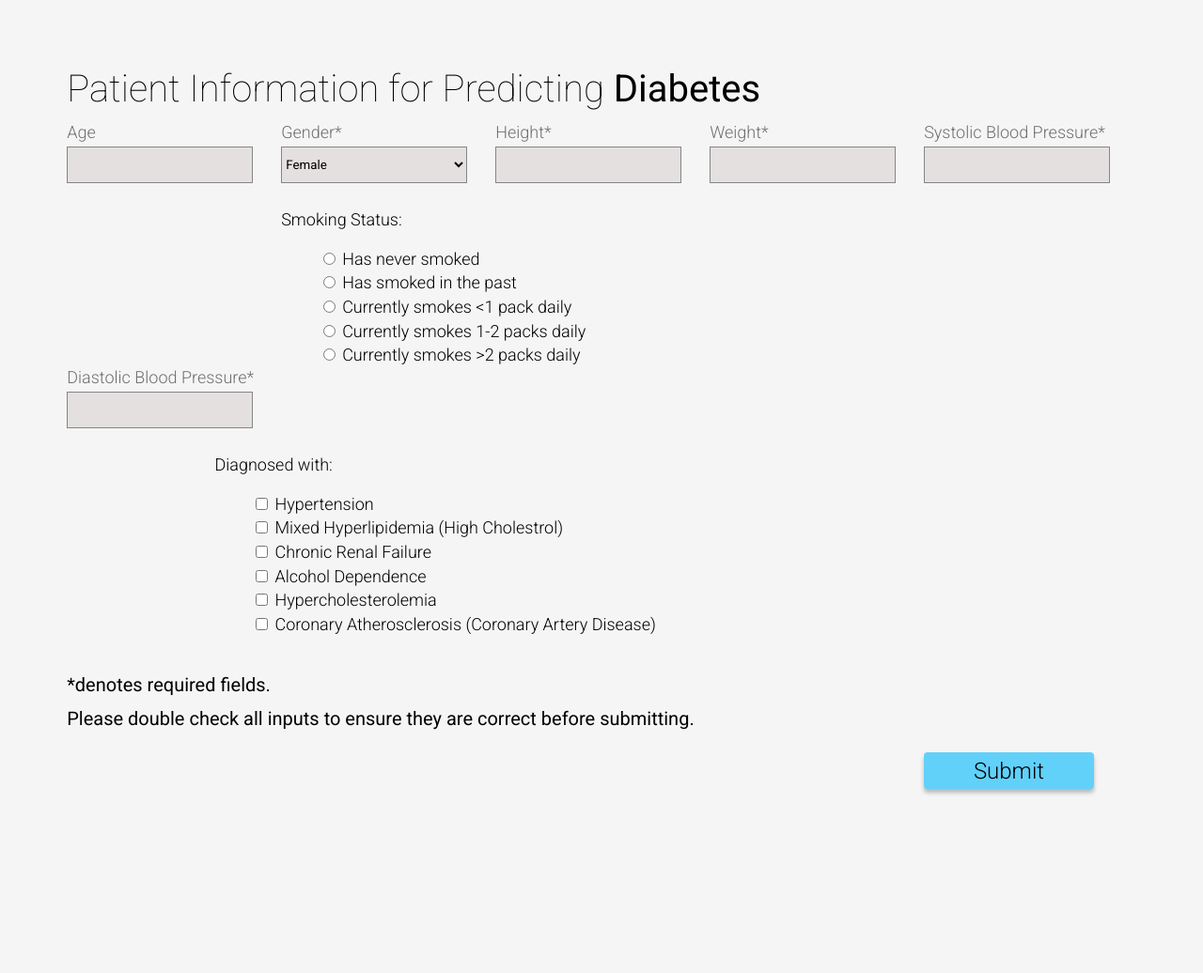
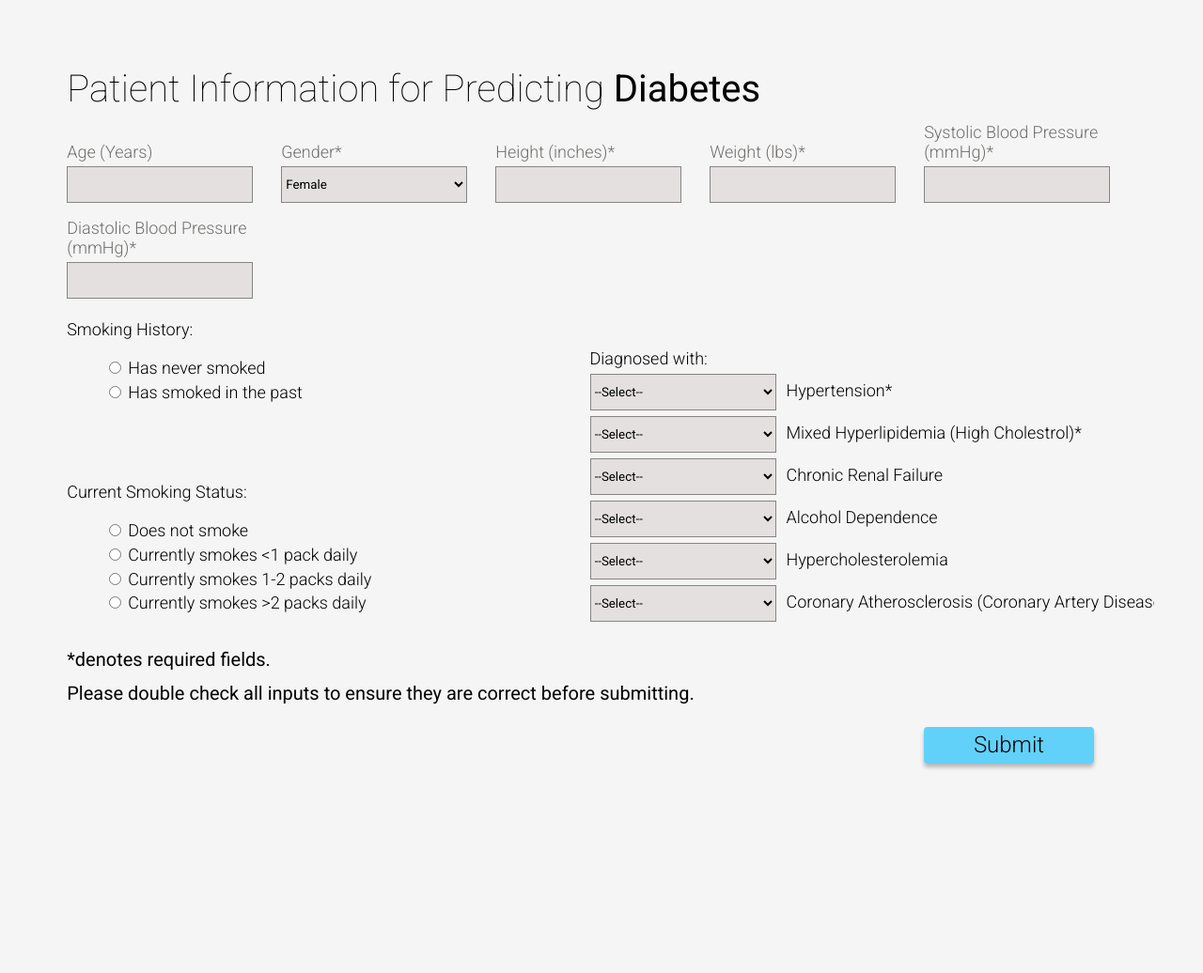
Before and after one commit to ethanliaw16/HealthPredict, a Flask app: template flask_apps/app/templates/input_diabetes.html in a window 1280 px wide. Shown: the whole page at 94% size. Run offline with Flask 2, Linux system fonts and the light colour scheme; the template is opened without the code that fills it: values that come from a table or form of the project are taken from there, others are empty.

Commit message:
changed diabetes input page and form

```diff
--- a/flask_apps/app/forms.py
+++ b/flask_apps/app/forms.py
@@ -1,6 +1,7 @@
 from flask_wtf import FlaskForm
 from wtforms import StringField, SubmitField, DecimalField, RadioField, IntegerField, SelectField, widgets, SelectMultipleField
 from wtforms.validators import DataRequired
+from wtforms.widgets import Input
 
 class MultiCheckboxField(SelectMultipleField):
     widget = widgets.ListWidget(prefix_label=False)
@@ -8,13 +9,26 @@ class MultiCheckboxField(SelectMultipleField):
 
 class DiabetesInputsForm (FlaskForm):
     age = IntegerField('Age')
-    gender = SelectField('Gender', choices=[('Female', 'Female'), ('Male', 'Male')], validators=[DataRequired()])
+    # what value to put: 1 or 'Female'?
+    gender = SelectField('Gender', choices=[(1, 'Female'), (2, 'Male')], validators=[DataRequired()])
     height = DecimalField('Height', places=2, validators=[DataRequired()])
     weight = DecimalField('Weight', places=2, validators=[DataRequired()])
     sys_bp = IntegerField('Systolic Blood Pressure', validators=[DataRequired()])
     dias_bp = IntegerField('Diastolic Blood Pressure', validators=[DataRequired()])
 
-    smoking_status = RadioField('Smoking Status', choices=[('Has never smoked', 'Has never smoked'), ('Has smoked in the past', 'Has smoked in the past'), ('Currently smokes <1 pack daily','Currently smokes <1 pack daily'), ('Currently smokes 1-2 packs daily', 'Currently smokes 1-2 packs daily'), ('Currently smokes >2 packs daily', 'Currently smokes >2 packs daily')])
-    diagnoses = MultiCheckboxField('Diagnosed with:', choices=[('Hypertension', 'Hypertension'), ('Mixed Hyperlipidemia (High Cholestrol)','Mixed Hyperlipidemia (High Cholestrol)'), ('Chronic Renal Failure', 'Chronic Renal Failure'), ('Alcohol Dependence', 'Alcohol Dependence'), ('Hypercholesterolemia', 'Hypercholesterolemia'), ('Coronary Atherosclerosis (Coronary Artery Disease)', 'Coronary Atherosclerosis (Coronary Artery Disease)')])
+    # 1 or 'has never smoked'?
+    smoking_history = RadioField('Smoking History', choices=[('Has never smoked', 'Has never smoked'), ('Has smoked in the past', 'Has smoked in the past')])
+    smoking_status = RadioField('Smoking Status', choices=[('Does not smoke', 'Does not smoke'), ('Currently smokes <1 pack daily', 'Currently smokes <1 pack daily'), ('Currently smokes 1-2 packs daily', 'Currently smokes 1-2 packs daily'), ('Currently smokes >2 packs daily', 'Currently smokes >2 packs daily')])
+
+    # what for ignore? 2?
+    # hypertension = RadioField('Hypertension', choices=[('2', '--Select--'),('1', 'Yes'), ('0', 'No')], validators=[DataRequired()])
+    hypertension = SelectField('Hypertension', choices=[('2', '--Select--'),('1', 'Yes'), ('0', 'No')], validators=[DataRequired()])
+    high_chol = SelectField('High Cholestrol', choices=[('2', '--Select--'),('1', 'Yes'), ('0', 'No')], validators=[DataRequired()])
+    renal_failure = SelectField('Chronic Renal Failure', choices=[('2', '--Select--'),('1', 'Yes'), ('0', 'No')])
+    alc_dependence = SelectField('Alcohol Dependence', choices=[('2', '--Select--'),('1', 'Yes'), ('0', 'No')])
+    hyperchol = SelectField('Hypercholesterolemia', choices=[('2', '--Select--'),('1', 'Yes'), ('0', 'No')])
+    coronary_artery = SelectField('Coronary Artery Disease', choices=[('2', '--Select--'),('1', 'Yes'), ('0', 'No')])
+
+    # diagnoses = MultiCheckboxField('Diagnosed with:', choices=[('Hypertension', 'Hypertension'), ('Mixed Hyperlipidemia (High Cholestrol)','Mixed Hyperlipidemia (High Cholestrol)'), ('Chronic Renal Failure', 'Chronic Renal Failure'), ('Alcohol Dependence', 'Alcohol Dependence'), ('Hypercholesterolemia', 'Hypercholesterolemia'), ('Coronary Atherosclerosis (Coronary Artery Disease)', 'Coronary Atherosclerosis (Coronary Artery Disease)')])
 
     submit = SubmitField('Submit')
--- a/flask_apps/app/static/input_diabetes.css
+++ b/flask_apps/app/static/input_diabetes.css
@@ -47,19 +47,52 @@ form {
     margin-top: 1%;
   }
 
-  .smoking_status-div, .diagnoses_div {
+  .smoking-div, .diagnoses-div {
     display: inline-block;
-    margin-top: 2%;
   }
 
-  .diagnoses_div {
-    margin-left: 13.1%;
+  .smoking-div {
+    width: 45%;
+  }
+
+  .smoking_status-div, .smoking_history-div {
+    /* display: block; */
+    margin-left: 0px;
+  }
+
+  .smoking_history-div {
+    margin-top: 4%;
+  }
+
+  .personal-div {
+    width: 100%;
+  }
+
+  .diagnoses-div {
+    width: 50%;
+    margin-left: 1%;
+    margin-top: 0;
+    margin-bottom: 2%;
   }
 
 label {
   font-weight: 300;
   font-size: 18px;
+}
 
+.diagnoses {
+  font-weight: 300;
+  font-size: 18px;
+}
+
+.hypertension, .high_chol, .renal_failure, .alc_dependence, .hyperchol, .coronary_artery {
+  display: inline;
+  margin-left: 1%;
+}
+
+.hypertension-div, .high_chol-div, .renal_failure-div, .alc_dependence-div, .hyperchol-div, .coronary_artery-div {
+  margin-top: 1%;
+  width: 700px;
 }
 
 .error {
@@ -99,7 +132,7 @@ input[type="text"] {
 
 .input-boxes-large {
   width: 500px;
-  height: 180px;
+  height: 120px;
 
 }
 
--- a/flask_apps/app/templates/input_diabetes.html
+++ b/flask_apps/app/templates/input_diabetes.html
@@ -7,9 +7,10 @@
     <form class="form" #f="ngForm" action='' method='POST'>
       {{ form.hidden_tag() }}
 
+      <div class="personal-div">
       <div class="age-div">
       <div class="age">
-          <label for="age">Age</label>
+          <label for="age">Age (Years)</label>
         </div>
         {% if form.age.errors %}
         {{ form.age(class="input-boxes") }}
@@ -37,7 +38,7 @@
 
       <div class="height-div">
       <div class="height">
-        <label for="height">Height*</label>
+        <label for="height">Height (inches)*</label>
       </div>
       {% if form.height.errors %}
       {{ form.height(class="input-boxes") }}
@@ -51,7 +52,7 @@
 
     <div class="weight-div">
       <div class="weight">
-        <label for="weight">Weight*</label>
+        <label for="weight">Weight (lbs)*</label>
       </div>
       {% if form.weight.errors %}
       {{ form.weight(class="input-boxes") }}
@@ -65,7 +66,7 @@
 
     <div class="sys_bp-div">
       <div class="sys_bp">
-        <label for="sys_bp">Systolic Blood Pressure*</label>
+        <label for="sys_bp">Systolic Blood Pressure (mmHg)*</label>
       </div>
       {% if form.sys_bp.errors %}
       {{ form.sys_bp(class="input-boxes") }}
@@ -79,7 +80,7 @@
 
     <div class="dias_bp-div">
       <div class="dias_bp">
-          <label for="dias_bp">Diastolic Blood Pressure*</label>
+          <label for="dias_bp">Diastolic Blood Pressure (mmHg)*</label>
         </div>
         {% if form.dias_bp.errors %}
         {{ form.dias_bp(class="input-boxes") }}
@@ -91,9 +92,26 @@
         {% endif %}
       </div>
 
+    </div>
+
+<div class="smoking-div">
+      <div class="smoking_history-div">
+        <div class="smoking_history">
+            <label for="smoking_history">Smoking History:</label>
+          </div>
+          {% if form.smoking_history.errors %}
+          {{ form.smoking_history(class="input-boxes-large") }}
+          {% for error in form.smoking_history.errors %}
+          <div class="error">{{ error }}</div>
+          {% endfor %}
+          {% else %}
+          {{ form.smoking_history(class="input-boxes-large") }}
+          {% endif %}
+        </div>
+
       <div class="smoking_status-div">
       <div class="smoking_status">
-          <label for="smoking_status">Smoking Status:</label>
+          <label for="smoking_status">Current Smoking Status:</label>
         </div>
         {% if form.smoking_status.errors %}
         {{ form.smoking_status(class="input-boxes-large") }}
@@ -105,19 +123,97 @@
         {% endif %}
       </div>
 
-      <div class="diagnoses_div">
-      <div class="diagnoses">
-          <label for="diagnoses">Diagnosed with:</label>
+    </div>
+
+      <div class="diagnoses-div">
+        <div class="diagnoses">Diagnosed with:</div>
+
+
+      <div class="hypertension-div">
+          {% if form.hypertension.errors %}
+          {{ form.hypertension(class="input-boxes") }}
+          {% for error in form.hypertension.errors %}
+          <div class="error">{{ error }}</div>
+          {% endfor %}
+          {% else %}
+          {{ form.hypertension(class="input-boxes") }}
+          {% endif %}
+          <div class="hypertension">
+            <label for="hypertension" class="hypertension-label">Hypertension*</label>
+          </div>
         </div>
-        {% if form.diagnoses.errors %}
-        {{ form.diagnoses(class="input-boxes-large") }}
-        {% for error in form.diagnoses.errors %}
-        <div class="error">{{ error }}</div>
-        {% endfor %}
-        {% else %}
-        {{ form.diagnoses(class="input-boxes-large") }}
-        {% endif %}
-      </div>
+
+        <div class="high_chol-div">
+            {% if form.high_chol.errors %}
+            {{ form.high_chol(class="input-boxes") }}
+            {% for error in form.high_chol.errors %}
+            <div class="error">{{ error }}</div>
+            {% endfor %}
+            {% else %}
+            {{ form.high_chol(class="input-boxes") }}
+            {% endif %}
+            <div class="high_chol">
+              <label for="high_chol">Mixed Hyperlipidemia (High Cholestrol)*</label>
+            </div>
+          </div>
+
+          <div class="renal_failure-div">
+            {% if form.renal_failure.errors %}
+           {{ form.renal_failure(class="input-boxes") }}
+            {% for error in form.renal_failure.errors %}
+            <div class="error">{{ error }}</div>
+            {% endfor %}
+            {% else %}
+            {{ form.renal_failure(class="input-boxes") }}
+            {% endif %}
+            <div class="renal_failure">
+              <label for="renal_failure">Chronic Renal Failure</label>
+            </div>
+          </div>
+
+          <div class="alc_dependence-div">
+            {% if form.alc_dependence.errors %}
+           {{ form.alc_dependence(class="input-boxes") }}
+            {% for error in form.alc_dependence.errors %}
+            <div class="error">{{ error }}</div>
+            {% endfor %}
+            {% else %}
+            {{ form.alc_dependence(class="input-boxes") }}
+            {% endif %}
+            <div class="alc_dependence">
+              <label for="alc_dependence">Alcohol Dependence</label>
+            </div>
+          </div>
+
+          <div class="hyperchol-div">
+            {% if form.hyperchol.errors %}
+           {{ form.hyperchol(class="input-boxes") }}
+            {% for error in form.hyperchol.errors %}
+            <div class="error">{{ error }}</div>
+            {% endfor %}
+            {% else %}
+            {{ form.hyperchol(class="input-boxes") }}
+            {% endif %}
+            <div class="hyperchol">
+              <label for="hyperchol">Hypercholesterolemia</label>
+            </div>
+          </div>
+
+          <div class="coronary_artery-div">
+            {% if form.coronary_artery.errors %}
+           {{ form.coronary_artery(class="input-boxes") }}
+            {% for error in form.coronary_artery.errors %}
+            <div class="error">{{ error }}</div>
+            {% endfor %}
+            {% else %}
+            {{ form.coronary_artery(class="input-boxes") }}
+            {% endif %}
+            <div class="coronary_artery">
+              <label for="coronary_artery">Coronary Atherosclerosis (Coronary Artery Disease)</label>
+            </div>
+          </div>
+
+        </div>
 
       <div class="required">
         *denotes required fields.
```
